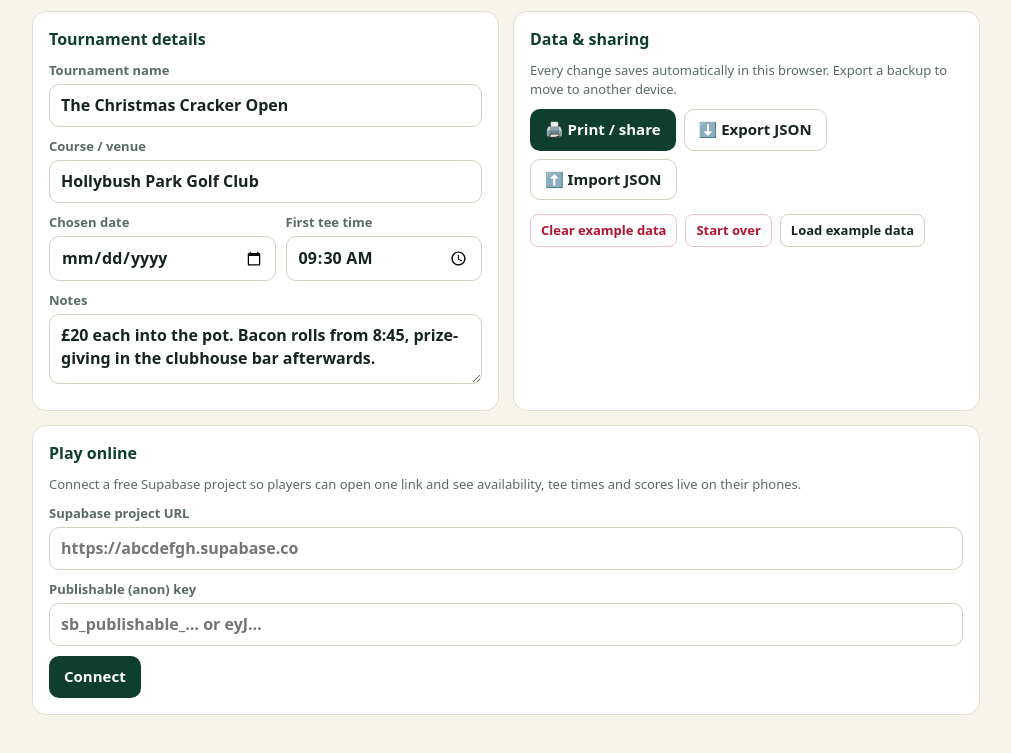
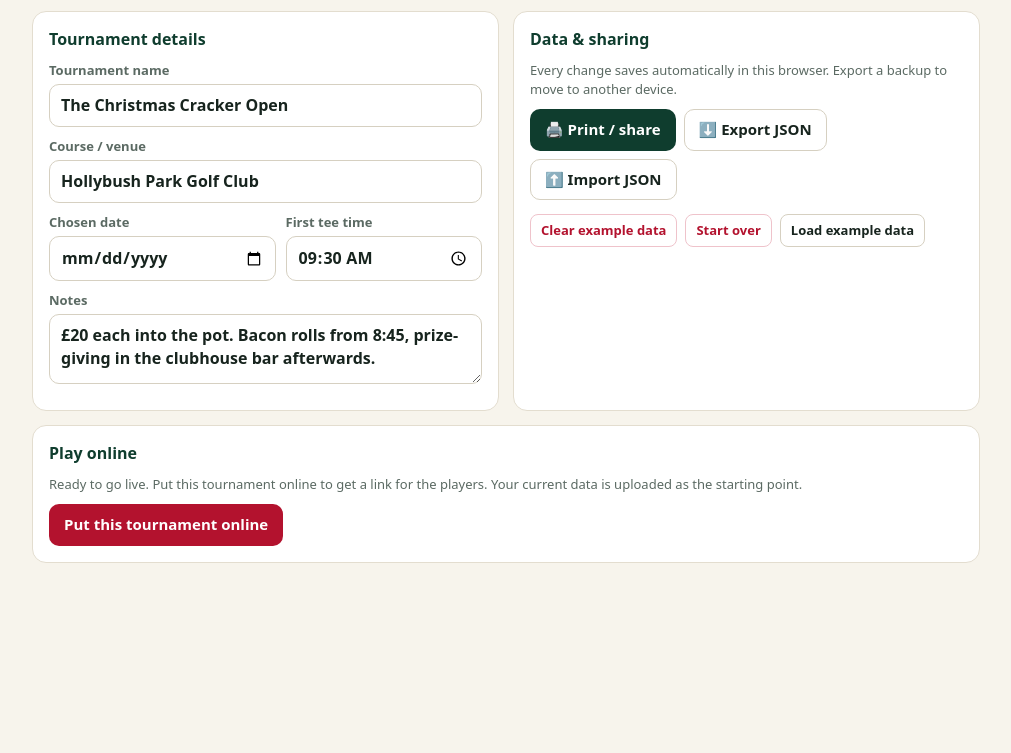
Before and after one commit to natharve34-droid/hkga, a plain HTML site: page index.html in a window 1280 px wide. Shown: the part 760-1513 px from the top of the page, without its empty margins (134-1145 px from the left). After the commit the page ends 1397 px from the top, so only its background shows below. Drawn offline with Linux system fonts and the light colour scheme.

Commit message:
Build in the Supabase project and update supabase-js
The site now connects to the project's Supabase database without any
setup, so share links only carry the tournament id. supabase-js moves
to 2.118.0, which supports the new publishable keys.

Co-Authored-By: Claude Opus 5.5 <noreply@anthropic.com>
Claude-Session: https://claude.ai/code/session_016gngHzrH4WSkrjrqK1NHnq

```diff
--- a/index.html
+++ b/index.html
@@ -1243,18 +1243,21 @@ window.addEventListener('storage', e => { if (SY.mode === 'local' && e.key === S
 const FRAMED = !!(window.claude && typeof window.claude.use === 'function');
 const MAIN_KEYS = ['version','isExample','tournament','players','dates','format','teams','teamsSize','tee','groups','sideComps','money'];
 const CLOUD_KEY = 'xmasGolf.cloud';
-const SUPABASE_JS = 'https://cdn.jsdelivr.net/npm/@supabase/supabase-js@2.45.4/dist/umd/supabase.min.js';
+const SUPABASE_JS = 'https://cdn.jsdelivr.net/npm/@supabase/supabase-js@2.118.0/dist/umd/supabase.js';
+/* Built-in project for this site. The publishable key is meant to be public (it's limited by the table's row-level security). */
+const BUILTIN_CLOUD = {url:'https://xqzrexjoknhpjzqaqxgl.supabase.co', key:'sb_publishable_gShAv-NEolff8JO7M1fcqw_elnZ5RK1'};
 const SY = {mode:'local', client:null, tid:'', readOnly:false, mainExists:false, loaded:false, timer:null, retry:null, chain:Promise.resolve(), sent:{main:{}, avail:{}, scores:{}}};
 const jMain = k => JSON.stringify(S[k] ?? null);
 const jAvail = id => (S.availability[id] && Object.keys(S.availability[id]).length) ? JSON.stringify(S.availability[id]) : undefined;
 const jScore = id => { const x = S.scores[id]; return (x && (x.f9 || x.b9)) ? JSON.stringify({f9:x.f9 || '', b9:x.b9 || ''}) : undefined; };
 const COLLS = [['avail', 'availability', jAvail], ['scores', 'scores', jScore]];
 
-function cloudCfg(){ try { const c = JSON.parse(localStorage.getItem(CLOUD_KEY) || 'null'); if (c && c.url && c.key) return c; } catch (e) {} return null; }
+function cloudCfg(){ try { const c = JSON.parse(localStorage.getItem(CLOUD_KEY) || 'null'); if (c && c.url && c.key) return c; } catch (e) {} return BUILTIN_CLOUD.url && BUILTIN_CLOUD.key ? BUILTIN_CLOUD : null; }
+const isBuiltin = c => !!c && c.url === BUILTIN_CLOUD.url && c.key === BUILTIN_CLOUD.key;
 function setCloudCfg(c){ try { if (c) localStorage.setItem(CLOUD_KEY, JSON.stringify(c)); else localStorage.removeItem(CLOUD_KEY); } catch (e) {} }
 function shareLink(){
   const c = cloudCfg(); if (!c || !SY.tid) return '';
-  return `${location.origin}${location.pathname}?t=${SY.tid}&c=${encodeURIComponent(btoa(c.url + '|' + c.key))}`;
+  return `${location.origin}${location.pathname}?t=${SY.tid}` + (isBuiltin(c) ? '' : `&c=${encodeURIComponent(btoa(c.url + '|' + c.key))}`);
 }
 function fromSent(){
   const s = blank();
@@ -1397,8 +1400,8 @@ function vOnline(){
     <label class="f">Publishable (anon) key<input id="cl-key" placeholder="sb_publishable_… or eyJ…" autocomplete="off" spellcheck="false"></label>
     <button class="btn" data-act="saveCloud">Connect</button></section>`;
   return `<section class="card"><h3>Play online</h3>
-    <p class="small muted">Connected to <b>${esc(c.url.replace(/^https?:\/\//, ''))}</b>. Put this tournament online to get a link for the players. Your current data is uploaded as the starting point.</p>
-    <div class="row"><button class="btn red" data-act="goOnline">Put this tournament online</button><button class="btn ghost sm" data-act="forgetCloud">Change project</button></div></section>`;
+    <p class="small muted">${isBuiltin(c) ? 'Ready to go live.' : `Connected to <b>${esc(c.url.replace(/^https?:\/\//, ''))}</b>.`} Put this tournament online to get a link for the players. Your current data is uploaded as the starting point.</p>
+    <div class="row"><button class="btn red" data-act="goOnline">Put this tournament online</button>${isBuiltin(c) ? '' : '<button class="btn ghost sm" data-act="forgetCloud">Use the built-in project</button>'}</div></section>`;
 }
 
 /* links can carry the project settings (c=) so players need no setup; store them and tidy the address bar */
```
Also changed, not shown: 1 other file.
